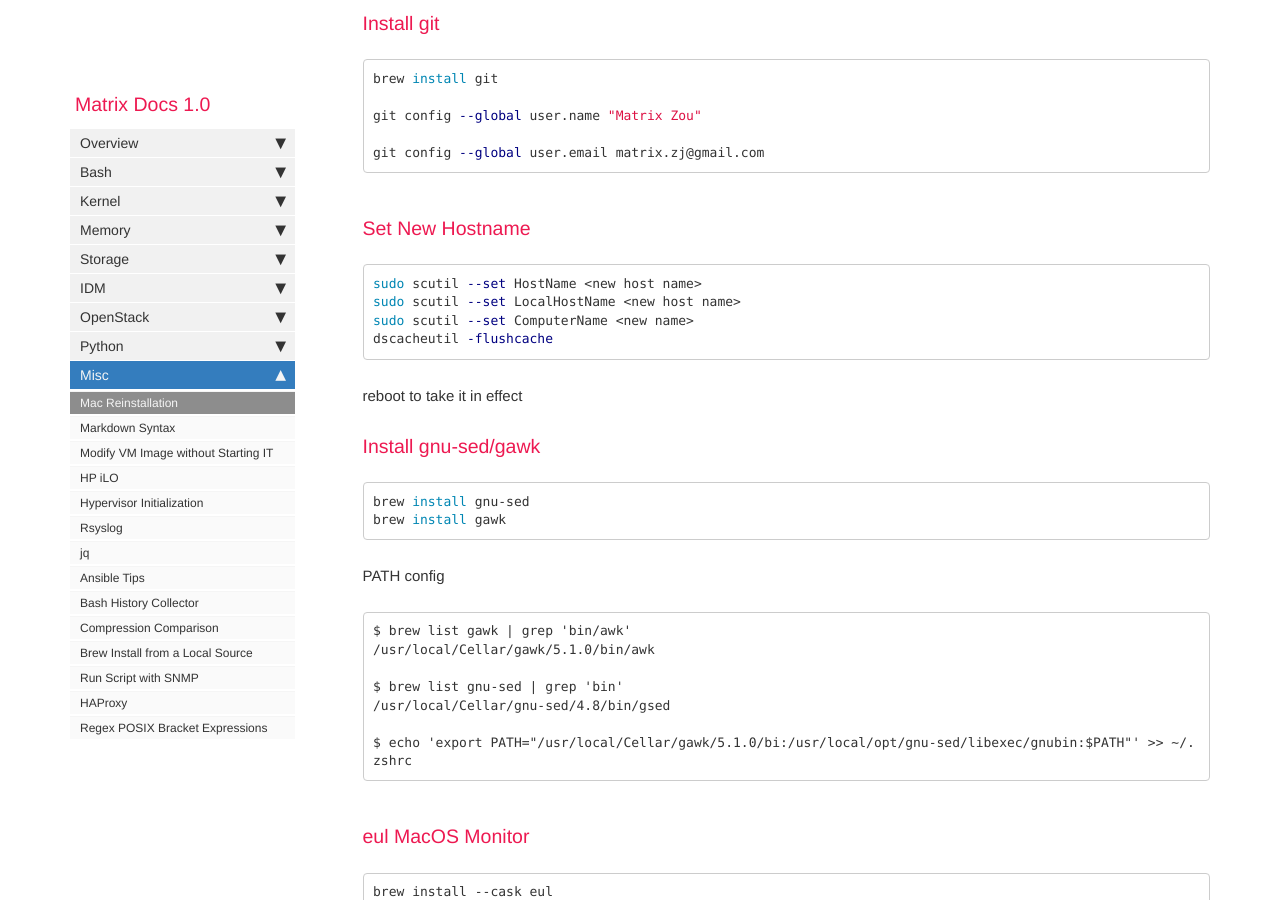
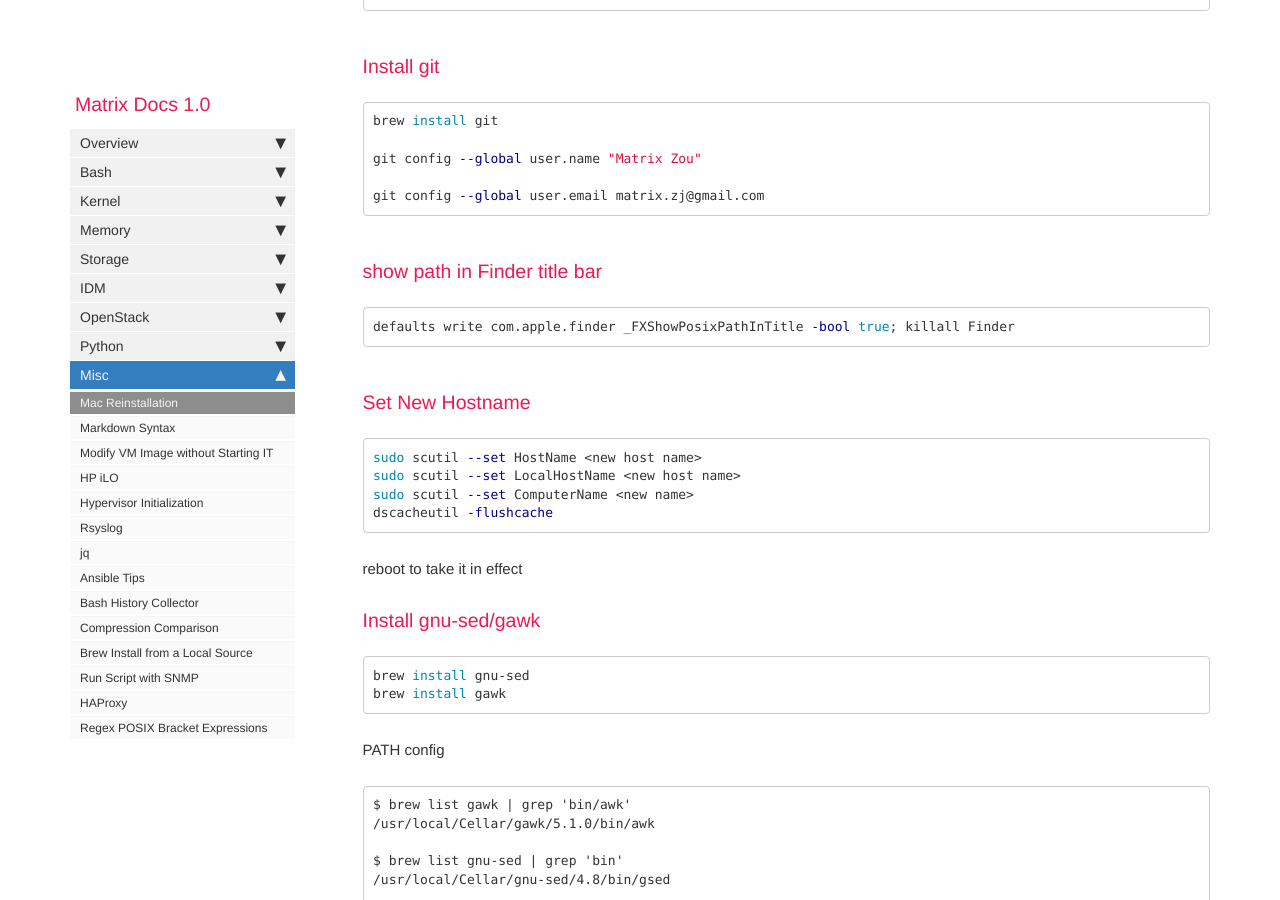
Before and after one commit to matrixzj/documentations, a Jekyll site: the page built from pages/misc/misc_mac_reinstallation_steps.md, in a window 1280 px wide and 900 px high, scrolled down 1295 px. Built offline with Jekyll 4.4.1, drawn with Linux system fonts in a browser that asks for light colours; comment, search, counter and statistics services are not loaded; some of the changed text lies outside the part shown.

Commit message:
There are 1 files have been modified at 2021-03-21 10:50:33 . 	-rw-rw-r--. 1 jzou jzou 4447 Mar 21 10:50 pages/misc/misc_mac_reinstallation_steps.md No files have been added. No files have been deleted. No file type has been changed.

````diff
--- a/pages/misc/misc_mac_reinstallation_steps.md
+++ b/pages/misc/misc_mac_reinstallation_steps.md
@@ -35,6 +35,11 @@
 git config --global user.name "Matrix Zou"
 
 git config --global user.email matrix.zj@gmail.com
+```
+
+### show path in Finder title bar
+```bash
+defaults write com.apple.finder _FXShowPosixPathInTitle -bool true; killall Finder
 ```
 
 ### Set New Hostname
@@ -136,7 +141,7 @@
 EOF
 ```
 
-- Add custom phase
+#### Add custom phase
 ```
 echo "胖胖\teueu" >> wubi86_jidian.dict.yaml
 ```
````
